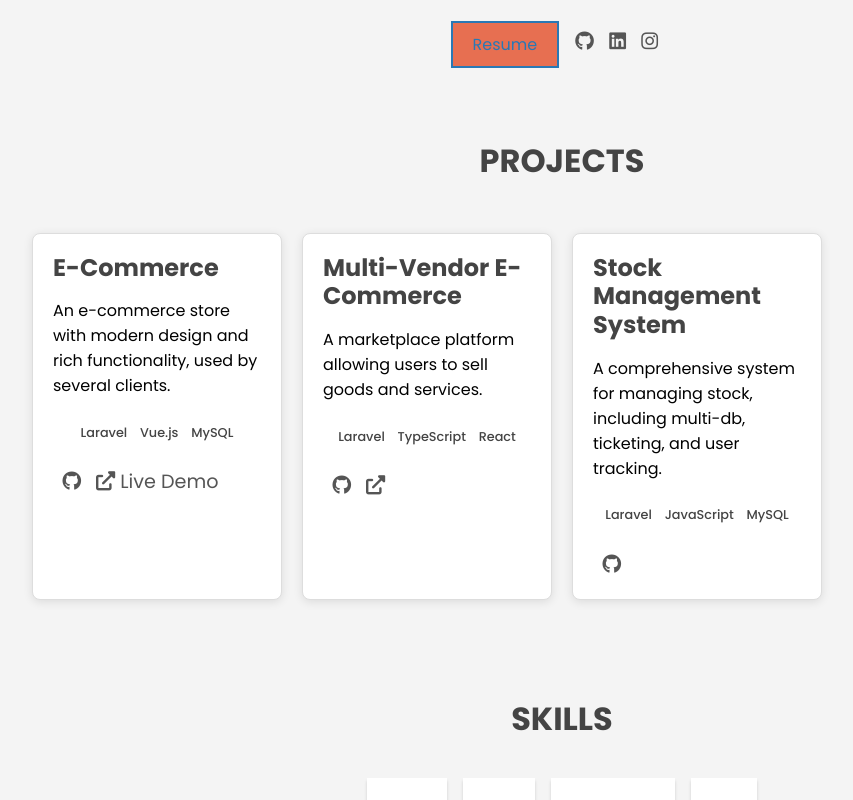
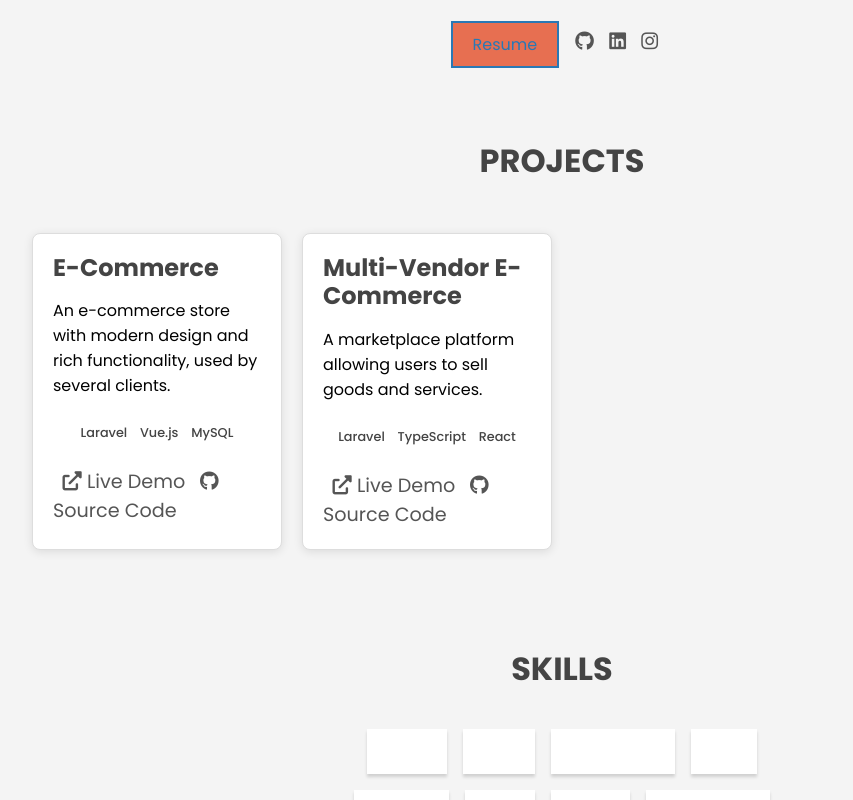
Before and after one commit to Mansourtheonly/Mehdi_Mansour, a plain HTML site: page index.html in a window 1280 px wide. Shown: the part 429-1229 px from the top of the page, without its empty margins (78-931 px from the left). Drawn offline with Linux system fonts and the light colour scheme; a script that the page names is missing.

Commit message:
Update index.html

```diff
--- a/index.html
+++ b/index.html
@@ -93,11 +93,11 @@
         <li class="project__stack-item">Vue.js</li>
         <li class="project__stack-item">MySQL</li>
       </ul>
-            <a href="https://github.com/Mansourtheonly/e-commerce" aria-label="source code" class="link link--icon">
-              <i aria-hidden="true" class="fab fa-github"></i>
-            </a>
       <a href="https://7how2.com/" aria-label="live preview" class="link link--icon">
         <i aria-hidden="true" class="fas fa-external-link-alt"></i> Live Demo
+      </a>
+      <a href="https://github.com/Mansourtheonly/e-commerce" aria-label="source code" class="link link--icon">
+        <i aria-hidden="true" class="fab fa-github"></i> Source Code
       </a>
     </div>
 
@@ -111,30 +111,16 @@
         <li class="project__stack-item">TypeScript</li>
         <li class="project__stack-item">React</li>
       </ul>
+      <a href="https://plombierglobal.com/" aria-label="live preview" class="link link--icon">
+        <i aria-hidden="true" class="fas fa-external-link-alt"></i> Live Demo
+      </a>
       <a href="https://github.com/Mansourtheonly/multi-vendor" aria-label="source code" class="link link--icon">
-              <i aria-hidden="true" class="fab fa-github"></i>
-            </a>
-            <a href="https://plombierglobal.com/" aria-label="live preview" class="link link--icon">
-              <i aria-hidden="true" class="fas fa-external-link-alt"></i>
-            </a>
-          </div>
-
-          <div class="project">
-            <h3>Stock Management System</h3>
-            <p class="project__description">
-              A comprehensive system for managing stock, including multi-db, ticketing, and user tracking.
-            </p>
-            <ul class="project__stack">
-              <li class="project__stack-item">Laravel</li>
-              <li class="project__stack-item">JavaScript</li>
-              <li class="project__stack-item">MySQL</li>
-            </ul>
-            <a href="https://github.com/Mansourtheonly/stock-management" aria-label="source code" class="link link--icon">
-              <i aria-hidden="true" class="fab fa-github"></i>
+        <i aria-hidden="true" class="fab fa-github"></i> Source Code
       </a>
     </div>
   </div>
 </section>
+
 
       <!-- Skills Section -->
       <section class="section skills" id="skills">
```
Lines whose indentation alone changed are shown as unchanged.
